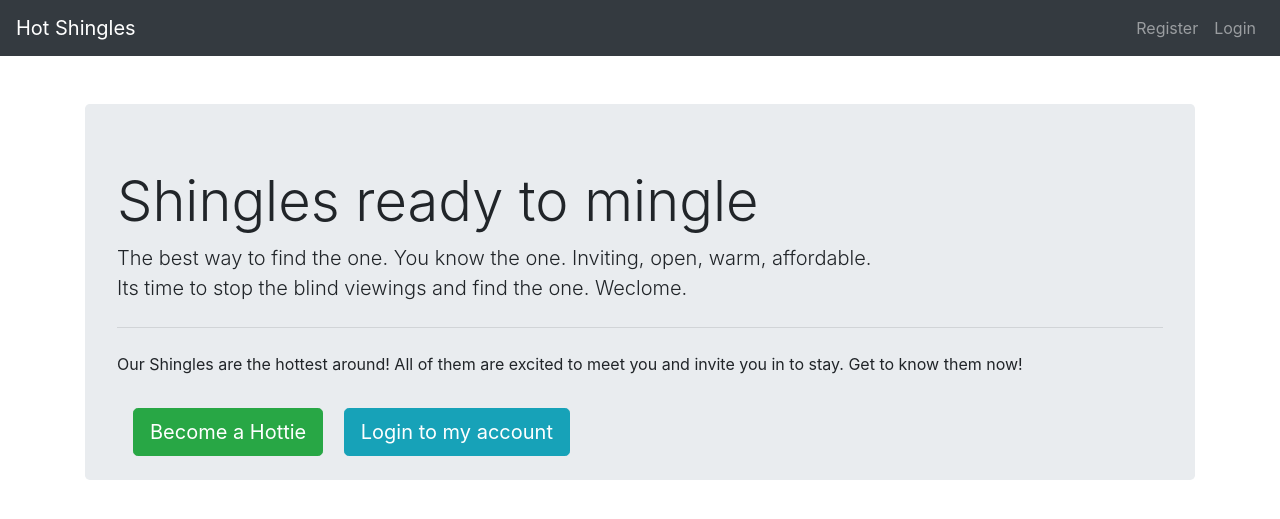
After one commit to djpeach/hotShingles, a Django app: page / in a window 1280 px wide. The commit adds this page. Shown: the top 519 px of the page. Run offline with Django 3.2, Linux system fonts and the light colour scheme; some libraries are stand-ins or nearby versions.

Commit message:
index reformated

```diff
--- a/Django/hot_shingles/hot_shingles/urls.py
+++ b/Django/hot_shingles/hot_shingles/urls.py
@@ -15,8 +15,10 @@ Including another URLconf
 """
 from django.contrib import admin
 from django.urls import path, include
+from . import views
 
 urlpatterns = [
+    path('', views.index, name='index'),
     path('admin/', admin.site.urls),
     path('shingles/', include('Shingles.urls')),
     path('hotties/', include('Hotties.urls')),
--- /dev/null
+++ b/Django/hot_shingles/hot_shingles/views.py
@@ -0,0 +1,5 @@
+from django.shortcuts import render
+
+
+def index(req):
+    return render(req, 'index.html')
--- a/Django/hot_shingles/templates/base.html
+++ b/Django/hot_shingles/templates/base.html
@@ -9,9 +9,39 @@
     <link rel="stylesheet" href="https://stackpath.bootstrapcdn.com/bootstrap/4.2.1/css/bootstrap.min.css"
           integrity="sha384-GJzZqFGwb1QTTN6wy59ffF1BuGJpLSa9DkKMp0DgiMDm4iYMj70gZWKYbI706tWS" crossorigin="anonymous">
 
-	<title>Hello, world!</title>
+{#		<link rel="stylesheet" type="text/css" href="{% static 'styles/css/style.min.css' %}">#}
+
+    <title>Hot Shingles Near You!</title>
 </head>
 <body>
+<nav class="navbar navbar-expand-lg navbar-dark bg-dark">
+    <button class="navbar-toggler" type="button" data-toggle="collapse" data-target="#mainMenu"
+            aria-controls="navbarTogglerDemo01" aria-expanded="false" aria-label="Toggle navigation">
+        <span class="navbar-toggler-icon"></span>
+    </button>
+    <div class="collapse navbar-collapse" id="mainMenu">
+        <a class="navbar-brand" href="{% url 'index' %}">Hot Shingles</a>
+        <ul class="navbar-nav ml-auto mt-2 mt-lg-0">
+            {% if user.is_authenticated %}
+                {% if user.is_superuser %}
+                    <li class="nav-item">
+                        <a class="nav-link" href="{% url 'admin:login' %}">Admin</a>
+                    </li>
+                {% endif %}
+                <li class="nav-item">
+                    <a class="nav-link" href="{% url 'hotties:logout' %}">Logout</a>
+                </li>
+            {% else %}
+                <li class="nav-item">
+                    <a class="nav-link" href="{% url 'hotties:registration' %}">Register</a>
+                </li>
+                <li class="nav-item">
+                    <a class="nav-link" href="{% url 'hotties:login' %}">Login</a>
+                </li>
+            {% endif %}
+        </ul>
+    </div>
+</nav>
 {% if messages %}
     {% for message in messages %}
         <div class="alert alert-{{ message.tags }}">
--- /dev/null
+++ b/Django/hot_shingles/templates/index.html
@@ -0,0 +1,24 @@
+{% extends 'base.html' %}
+
+{% block content %}
+	<div class="container">
+		<div class="row">
+			<div class="col mt-5">
+				<div class="jumbotron pb-2">
+						<h1 class="display-4">Shingles ready to mingle</h1>
+						<p class="lead">The best way to find the one. You know the one. Inviting, open, warm, affordable. <br> Its time to stop the blind viewings and find the one. Weclome.</p>
+						<hr class="my-4">
+					{% if user.is_authenticated %}
+						<p>Our Shingles are the hottest around! All of them are excited to meet you and invite you in to stay. Get to know them now!</p>
+						<a class="btn btn-success btn-lg ml-3 my-3" href="{% url 'hotties:list_all_hotties' %}" role="button">Checkout Hot Shingles</a>
+{#						<a class="btn btn-info btn-lg ml-3 my-3" href="{% url 'hotties:profile' %}" role="button">Profile</a>#}
+					{% else %}
+						<p>Our Shingles are the hottest around! All of them are excited to meet you and invite you in to stay. Get to know them now!</p>
+						<a class="btn btn-success btn-lg ml-3 my-3" href="{% url 'hotties:registration' %}" role="button">Become a Hottie</a>
+						<a class="btn btn-info btn-lg ml-3 my-3" href="{% url 'hotties:login' %}" role="button">Login to my account</a>
+					{% endif %}
+				</div>
+			</div>
+		</div>
+	</div>
+{% endblock %}
```
Lines whose indentation alone changed are shown as unchanged.
